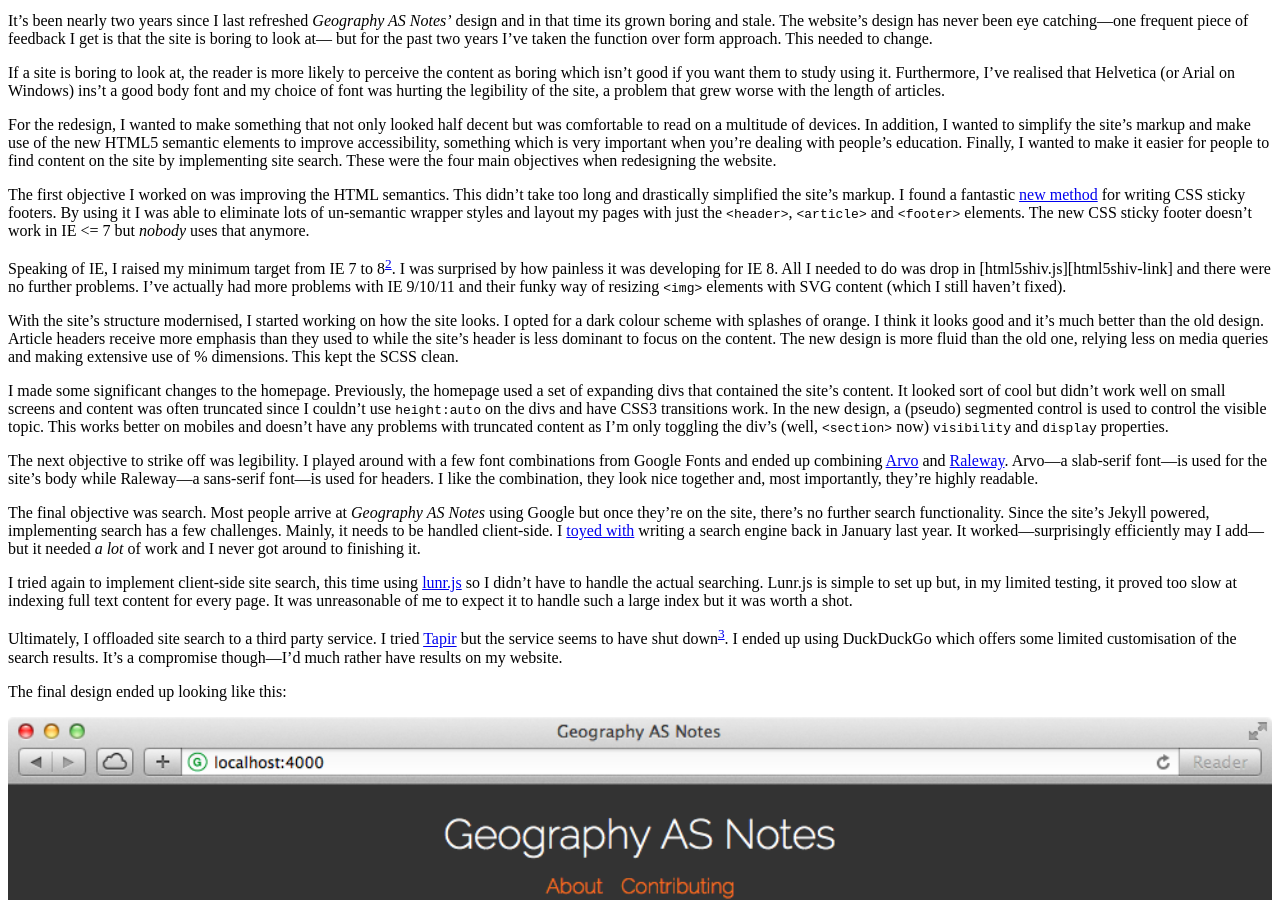
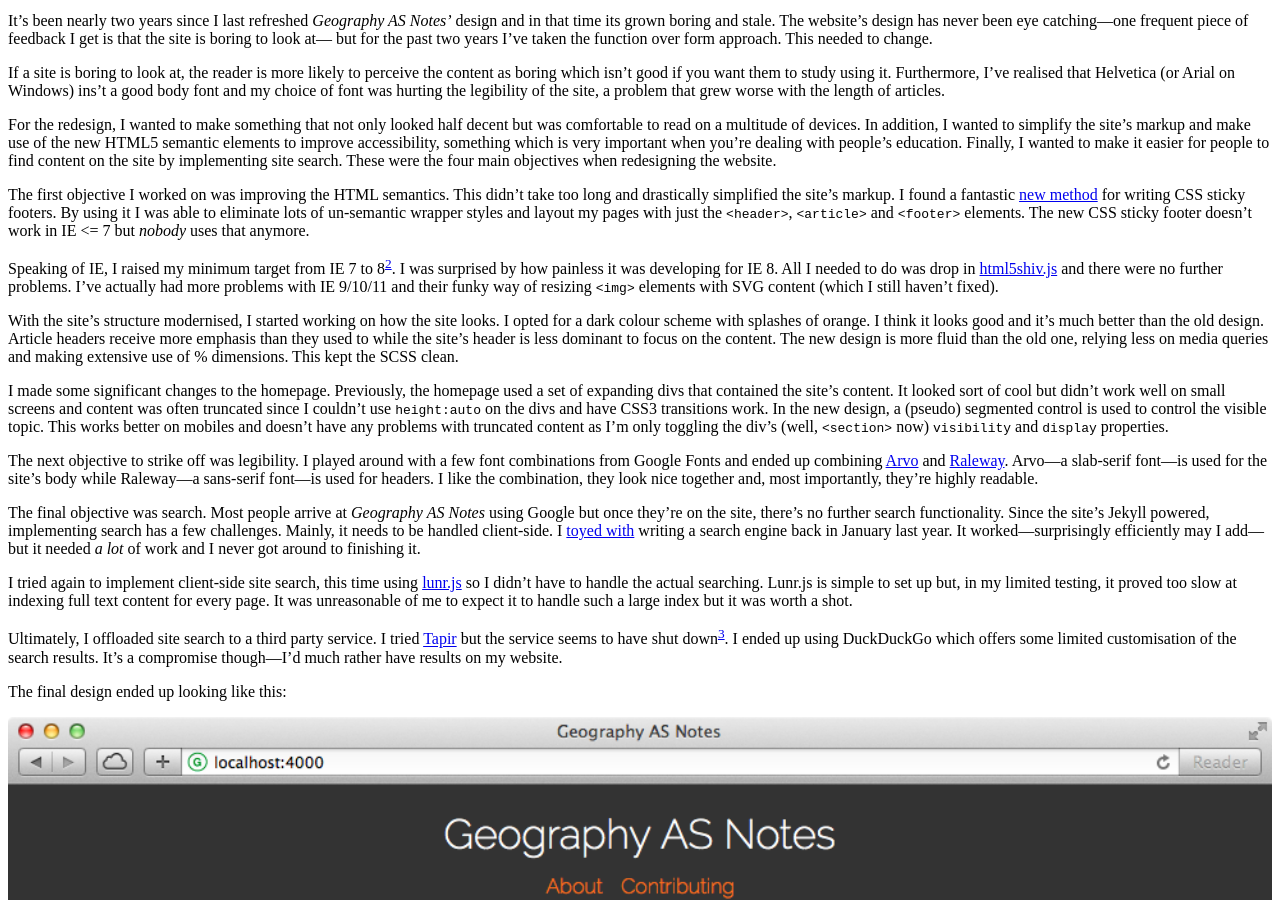
Before and after one commit to alexjohnj/alexjohnj, a Jekyll site: the page built from _posts/2014/01/2014-01-08-redesigning-geography-as-notes.markdown, in a window 1280 px wide and 900 px high, scrolled down 382 px. Built offline with Jekyll 4.4.1, drawn with Linux system fonts in a browser that asks for light colours; Markdown is read by kramdown in place of the engine named in the settings; some of the changed lines change nothing that is shown.

Commit message:
Fixed broken link to html5shiv.js

```diff
--- a/_posts/2014/01/2014-01-08-redesigning-geography-as-notes.markdown
+++ b/_posts/2014/01/2014-01-08-redesigning-geography-as-notes.markdown
@@ -22,7 +22,7 @@ The first objective I worked on was improving the HTML semantics. This didn't ta
 
 Speaking of IE, I raised my minimum target from IE 7 to 8[^2]. I was surprised by how painless it was developing for IE 8. All I needed to do was drop in [html5shiv.js][html5shiv-link] and there were no further problems. I've actually had more problems with IE 9/10/11 and their funky way of resizing `<img>` elements with SVG content (which I still haven't fixed).
 
-[html5-shiv]: jksd.cm
+[html5shiv-link]: https://code.google.com/p/html5shiv/
 
 With the site's structure modernised, I started working on how the site looks. I opted for a dark colour scheme with splashes of orange. I think it looks good and it's much better than the old design. Article headers receive more emphasis than they used to while the site's header is less dominant to focus on the content. The new design is more fluid than the old one, relying less on media queries and making extensive use of % dimensions. This kept the SCSS clean.
 
```
